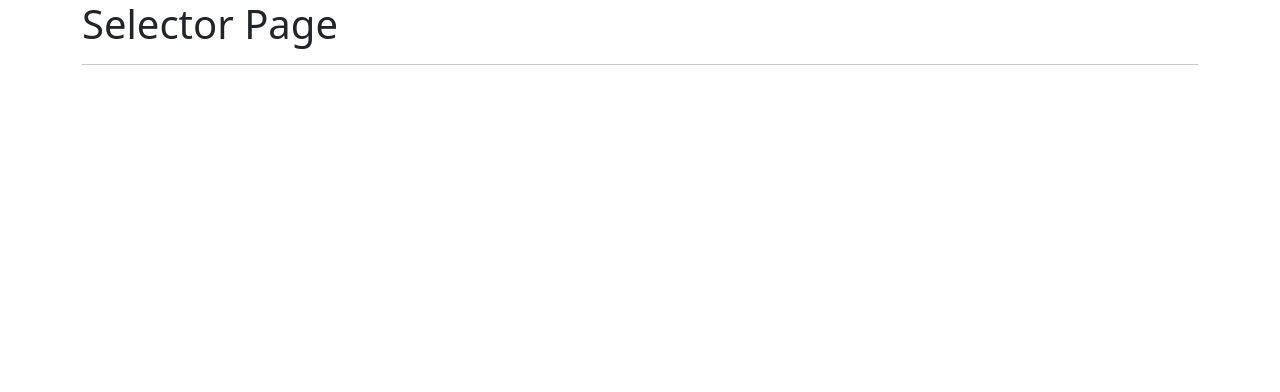
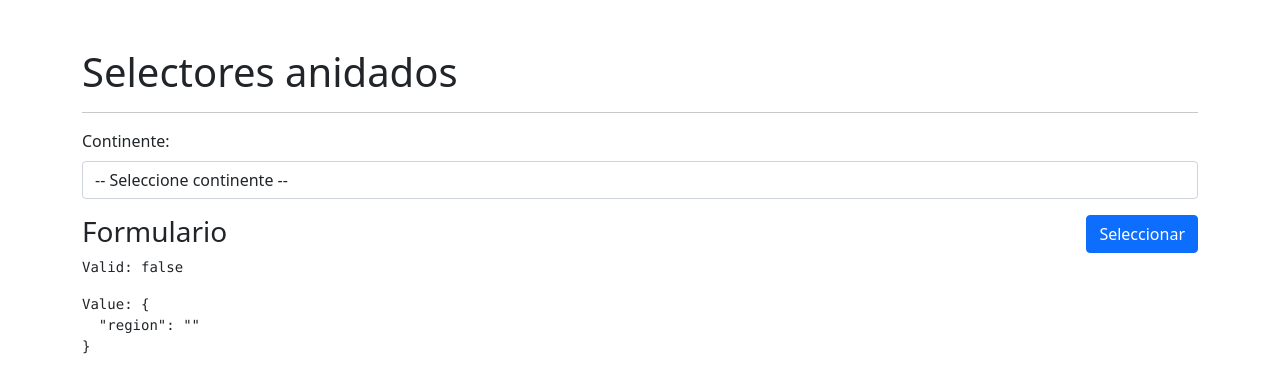
Before and after one commit to santtiago49/07-angular-selectores, an Angular app: page /selector in a window 1280 px wide. Shown: the top 392 px of the page. Built offline with nearby package versions, Linux system fonts and the light colour scheme.

Commit message:
Selector de regiones

```diff
--- a/src/app/paises/pages/selector-page/selector-page.component.html
+++ b/src/app/paises/pages/selector-page/selector-page.component.html
@@ -1,2 +1,27 @@
-<h1>Selector Page</h1>
+<h1 class="mt-5">Selectores anidados</h1>
 <hr>
+
+<form [formGroup]="miFormulario" (ngSubmit)="guardar()">
+
+<div class="row mb-3">
+    <div class="col">
+        <label class="form-label">Continente:</label>
+        <select class="form-control"
+                formControlName="region">
+            <option value="">-- Seleccione continente --</option>
+            <option *ngFor="let region of regiones"
+                    [value]="region | lowercase">{{ region }}</option>
+        </select>
+    </div>
+</div>
+
+    <button class="btn btn-primary float-end"
+            type="submit">
+        Seleccionar
+    </button>
+
+</form>
+
+<h3>Formulario</h3>
+<pre>Valid: {{ miFormulario.valid }}</pre>
+<pre>Value: {{ miFormulario.value | json }}</pre>
--- a/src/app/paises/pages/selector-page/selector-page.component.ts
+++ b/src/app/paises/pages/selector-page/selector-page.component.ts
@@ -1,4 +1,6 @@
 import { Component, OnInit } from '@angular/core';
+import { FormBuilder, FormGroup, Validators } from '@angular/forms';
+import { PaisesService } from '../../services/paises.service';
 
 @Component({
   selector: 'app-selector-page',
@@ -8,9 +10,26 @@ import { Component, OnInit } from '@angular/core';
 })
 export class SelectorPageComponent implements OnInit {
 
-  constructor() { }
+  miFormulario: FormGroup = this.fb.group({
+    region: ['', Validators.required ]
+  })
+
+  // llenar selectores
+
+  regiones: string[] = []
+
+
+  constructor( private fb: FormBuilder,
+               private paisesService: PaisesService ) { }
 
   ngOnInit(): void {
+    // usualmente cuando queremos traer data desde un servicio api esto se hace en el ngOnInit
+    this.regiones = this.paisesService.regiones
+  }
+
+  guardar(){
+    console.log(this.miFormulario.value)
+
   }
 
 }
--- a/src/app/paises/paises.module.ts
+++ b/src/app/paises/paises.module.ts
@@ -1,5 +1,6 @@
 import { NgModule } from '@angular/core';
 import { CommonModule } from '@angular/common';
+import { ReactiveFormsModule } from '@angular/forms';
 
 import { PaisesRoutingModule } from './paises-routing.module';
 import { SelectorPageComponent } from './pages/selector-page/selector-page.component';
@@ -11,6 +12,7 @@ import { SelectorPageComponent } from './pages/selector-page/selector-page.compo
   ],
   imports: [
     CommonModule,
+    ReactiveFormsModule,
     PaisesRoutingModule
   ]
 })
--- a/src/app/paises/services/paises.service.ts
+++ b/src/app/paises/services/paises.service.ts
@@ -5,5 +5,18 @@ import { Injectable } from '@angular/core';
 })
 export class PaisesService {
 
+  // para prevenir modificaciones al pasar este objeto como referencia
+  // se crea la variable como privada
+  private _regiones: string[] = [ 'Africa', 'Americas', 'Asia', 'Europe', 'Oceania' ]
+
+  get regiones(): string[] {
+    // aun puede ser que se hagan modificaciones por eso lo paso por el
+    // operedor rest
+    return [...this._regiones];
+  }
+
   constructor() { }
+
+
+
 }
```
